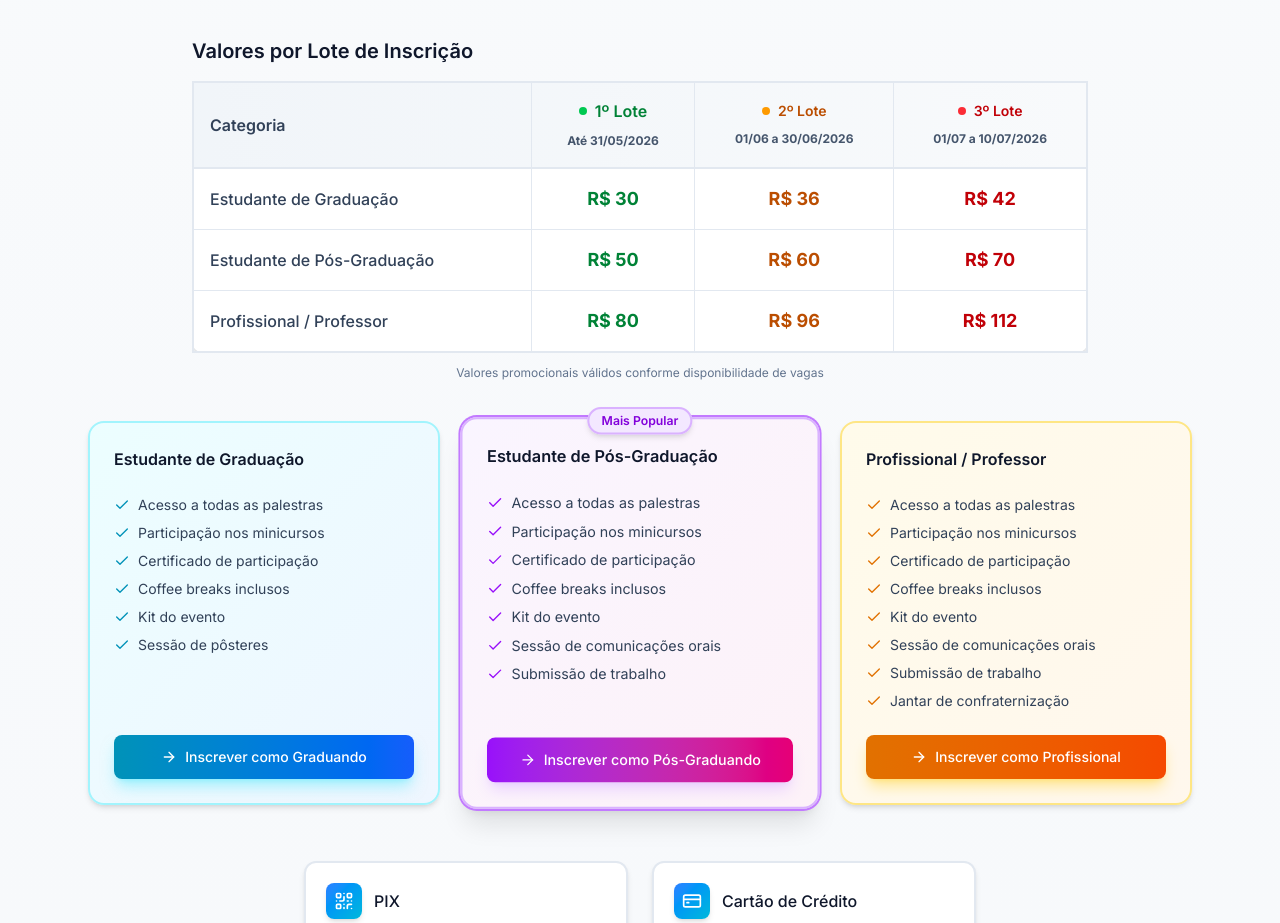
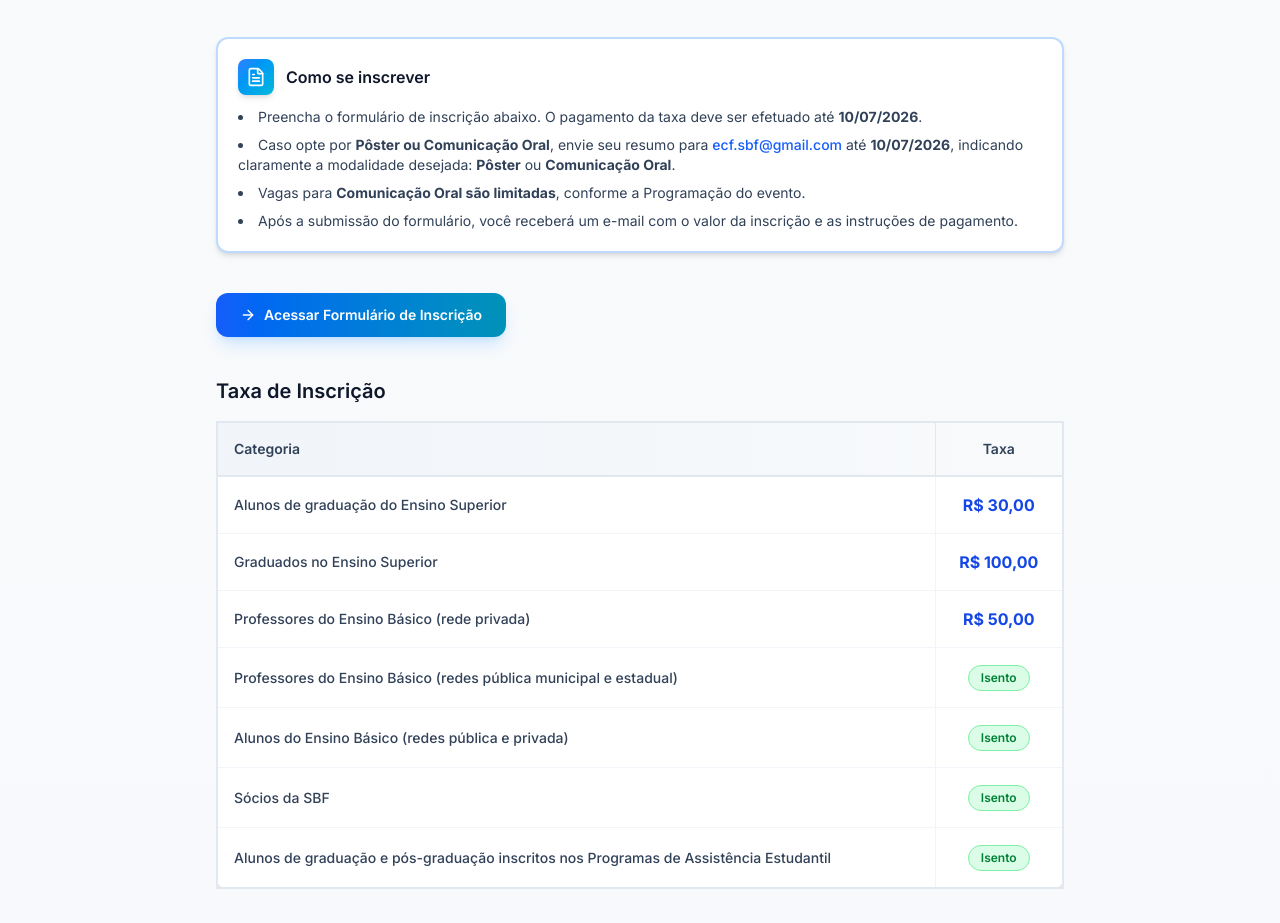
Before and after one commit to henriqk0/physics-symposium-2026-loading-page, an Astro site: page /physics-symposium-2026-loading-page/inscricoes in a window 1280 px wide. Shown: the part 151-1074 px from the top of the page. Built offline with nearby package versions, Linux system fonts and the light colour scheme; Astro itself is replaced by a stand-in of ours.

Commit message:
style: updating registration information to newer informations

```diff
--- a/src/components/Registration.astro
+++ b/src/components/Registration.astro
@@ -1,257 +1,226 @@
 ---
-import { Check, ArrowRight, CreditCard, QrCode, AlertCircle } from "@lucide/astro";
+import {
+  ArrowRight,
+  CreditCard,
+  QrCode,
+  AlertCircle,
+  FileText,
+} from "@lucide/astro";
 
 const base = import.meta.env.BASE_URL;
 
-const plans = [
+const fees = [
   {
-    id: "grad",
-    title: "Estudante de Graduação",
-    price: 30,
-    color: "cyan",
-    features: [
-      "Acesso a todas as palestras",
-      "Participação nos minicursos",
-      "Certificado de participação",
-      "Coffee breaks inclusos",
-      "Kit do evento",
-      "Sessão de pôsteres",
-    ],
-    cta: "Inscrever como Graduando",
+    category: "Alunos de graduação do Ensino Superior",
+    price: "R$ 30,00",
+    isento: false,
   },
   {
-    id: "posgrad",
-    title: "Estudante de Pós-Graduação",
-    price: 50,
-    color: "purple",
-    featured: true,
-    features: [
-      "Acesso a todas as palestras",
-      "Participação nos minicursos",
-      "Certificado de participação",
-      "Coffee breaks inclusos",
-      "Kit do evento",
-      "Sessão de comunicações orais",
-      "Submissão de trabalho",
-    ],
-    cta: "Inscrever como Pós-Graduando",
+    category: "Graduados no Ensino Superior",
+    price: "R$ 100,00",
+    isento: false,
   },
   {
-    id: "prof",
-    title: "Profissional / Professor",
-    price: 80,
-    color: "amber",
-    features: [
-      "Acesso a todas as palestras",
-      "Participação nos minicursos",
-      "Certificado de participação",
-      "Coffee breaks inclusos",
-      "Kit do evento",
-      "Sessão de comunicações orais",
-      "Submissão de trabalho",
-      "Jantar de confraternização",
-    ],
-    cta: "Inscrever como Profissional",
+    category: "Professores do Ensino Básico (rede privada)",
+    price: "R$ 50,00",
+    isento: false,
+  },
+  {
+    category:
+      "Professores do Ensino Básico (redes pública municipal e estadual)",
+    price: null,
+    isento: true,
+  },
+  {
+    category: "Alunos do Ensino Básico (redes pública e privada)",
+    price: null,
+    isento: true,
+  },
+  { category: "Sócios da SBF", price: null, isento: true },
+  {
+    category:
+      "Alunos de graduação e pós-graduação inscritos nos Programas de Assistência Estudantil",
+    price: null,
+    isento: true,
   },
 ];
-
-const colorMap: Record<string, { border: string; bg: string; text: string; btn: string; badge: string }> = {
-  cyan: {
-    border: "border-cyan-200",
-    bg: "bg-gradient-to-br from-cyan-50 to-blue-50",
-    text: "text-cyan-600",
-    btn: "bg-gradient-to-r from-cyan-600 to-blue-600 hover:from-cyan-700 hover:to-blue-700 shadow-cyan-300/50",
-    badge: "bg-cyan-100 border-cyan-300 text-cyan-700",
-  },
-  purple: {
-    border: "border-purple-300",
-    bg: "bg-gradient-to-br from-purple-50 to-pink-50",
-    text: "text-purple-600",
-    btn: "bg-gradient-to-r from-purple-600 to-pink-600 hover:from-purple-700 hover:to-pink-700 shadow-purple-300/50",
-    badge: "bg-purple-100 border-purple-300 text-purple-700",
-  },
-  amber: {
-    border: "border-amber-200",
-    bg: "bg-gradient-to-br from-amber-50 to-orange-50",
-    text: "text-amber-600",
-    btn: "bg-gradient-to-r from-amber-600 to-orange-600 hover:from-amber-700 hover:to-orange-700 shadow-amber-300/50",
-    badge: "bg-amber-100 border-amber-300 text-amber-700",
-  },
-};
 ---
 
 <section id="inscricao" class="bg-gradient-to-b from-slate-50 to-blue-50/30">
-  <div class="py-20 px-4 sm:px-6 max-w-6xl mx-auto">
+  <div class="py-20 px-4 sm:px-6 max-w-4xl mx-auto">
+    <!-- Header -->
     <div class="mb-10">
-      <h2 class="text-slate-900 text-3xl font-bold mb-2">
-        Inscrições
-      </h2>
+      <h2 class="text-slate-900 text-3xl font-bold mb-2">Inscrições</h2>
       <p class="text-slate-600">
-        Inscrições até <strong>10 de julho de 2026</strong> • Vagas limitadas
+        Inscrições até <strong>10 de julho de 2026</strong> • Vagas para Comunicação
+        Oral limitadas
       </p>
     </div>
 
-    <div class="mb-10 max-w-4xl mx-auto">
-      <h3 class="text-slate-900 text-xl font-semibold mb-4">Valores por Lote de Inscrição</h3>
+    <!-- Instructions box -->
+    <div
+      class="mb-10 p-5 bg-white border-2 border-blue-200 rounded-xl shadow-md"
+    >
+      <div class="flex items-center gap-3 mb-3">
+        <div
+          class="w-9 h-9 rounded-lg bg-gradient-to-br from-blue-500 to-cyan-500 flex items-center justify-center shadow-md"
+        >
+          <FileText class="w-5 h-5 text-white" />
+        </div>
+        <h3 class="text-slate-900 font-semibold text-base">
+          Como se inscrever
+        </h3>
+      </div>
+      <ul class="space-y-2 text-sm text-slate-700 list-disc list-inside">
+        <li>
+          Preencha o formulário de inscrição abaixo. O pagamento da taxa deve
+          ser efetuado até <strong>10/07/2026</strong>.
+        </li>
+        <li>
+          Caso opte por <strong>Pôster ou Comunicação Oral</strong>, envie seu
+          resumo para
+          <a href="mailto:ecf.sbf@gmail.com" class="text-blue-600 font-medium"
+            >ecf.sbf@gmail.com</a
+          >
+          até <strong>10/07/2026</strong>, indicando claramente a modalidade
+          desejada: <strong>Pôster</strong> ou <strong>Comunicação Oral</strong
+          >.
+        </li>
+        <li>
+          Vagas para <strong>Comunicação Oral são limitadas</strong>, conforme a
+          Programação do evento.
+        </li>
+        <li>
+          Após a submissão do formulário, você receberá um e-mail com o valor da
+          inscrição e as instruções de pagamento.
+        </li>
+      </ul>
+    </div>
 
+    <!-- CTA Button -->
+    <div class="mb-10">
+      <a
+        href={`${base}/inscricoes`}
+        class="inline-flex items-center gap-2 px-6 py-3 rounded-xl bg-gradient-to-r from-blue-600 to-cyan-600 hover:from-blue-700 hover:to-cyan-700 text-white font-semibold text-sm shadow-lg shadow-blue-300/40 transition-all duration-200 hover:-translate-y-0.5"
+      >
+        <ArrowRight class="w-4 h-4" />
+        Acessar Formulário de Inscrição
+      </a>
+    </div>
+
+    <!-- Fees Table -->
+    <div class="mb-10">
+      <h3 class="text-slate-900 text-xl font-semibold mb-4">
+        Taxa de Inscrição
+      </h3>
       <div class="overflow-x-auto -mx-4 sm:mx-0">
-        <table class="w-full bg-white border-2 border-slate-200 rounded-xl shadow-md min-w-[370px]">
+        <table
+          class="w-full bg-white border-2 border-slate-200 rounded-xl shadow-md min-w-[360px]"
+        >
           <thead>
             <tr class="bg-gradient-to-r from-slate-100 to-slate-50">
-              <th class="p-2 sm:p-4 text-left text-slate-700 font-semibold border-b-2 border-slate-200 text-sm sm:text-base">
+              <th
+                class="p-3 sm:p-4 text-left text-slate-700 font-semibold border-b-2 border-slate-200 text-sm"
+              >
                 Categoria
               </th>
-              <th class="p-2 sm:p-4 text-center border-b-2 border-l border-slate-200 text-sm sm:text-base">
-                <div class="flex items-center justify-center gap-2 mb-1">
-                  <div class="w-2 h-2 rounded-full bg-green-500"></div>
-                  <span class="text-green-700 font-semibold">1º Lote</span>
-                </div>
-                <span class="text-slate-600 text-xs">Até 31/05/2026</span>
-              </th>
-              <th class="p-2 sm:p-4 text-center border-b-2 border-l border-slate-200 text-sm sm:text-base">
-                <div class="flex items-center justify-center gap-2 mb-1">
-                  <div class="w-2 h-2 rounded-full bg-amber-500"></div>
-                  <span class="text-amber-700 font-semibold text-xs sm:text-sm">2º Lote</span>
-                </div>
-                <span class="text-slate-600 text-xs">01/06 a 30/06/2026</span>
-              </th>
-              <th class="p-2 sm:p-4 text-center border-b-2 border-l border-slate-200 text-sm sm:text-base">
-                <div class="flex items-center justify-center gap-2 mb-1">
-                  <div class="w-2 h-2 rounded-full bg-red-500"></div>
-                  <span class="text-red-700 font-semibold text-xs sm:text-sm">3º Lote</span>
-                </div>
-                <span class="text-slate-600 text-xs">01/07 a 10/07/2026</span>
+              <th
+                class="p-3 sm:p-4 text-center text-slate-700 font-semibold border-b-2 border-l border-slate-200 text-sm w-32"
+              >
+                Taxa
               </th>
             </tr>
           </thead>
           <tbody>
-            <tr class="hover:bg-slate-50 transition-colors">
-              <td class="p-2 sm:p-4 text-slate-700 font-medium border-b border-slate-200 text-sm sm:text-base">
-                Estudante de Graduação
-              </td>
-              <td class="p-2 sm:p-4 text-center border-b border-l border-slate-200 text-sm sm:text-base">
-                <span class="text-green-700 font-bold text-lg">R$ 30</span>
-              </td>
-              <td class="p-2 sm:p-4 text-center border-b border-l border-slate-200 text-sm sm:text-base">
-                <span class="text-amber-700 font-bold text-lg">R$ 36</span>
-              </td>
-              <td class="p-2 sm:p-4 text-center border-b border-l border-slate-200 text-sm sm:text-base">
-                <span class="text-red-700 font-bold text-lg">R$ 42</span>
-              </td>
-            </tr>
-            <tr class="hover:bg-slate-50 transition-colors">
-              <td class="p-2 sm:p-4 text-slate-700 font-medium border-b border-slate-200 text-sm sm:text-base">
-                Estudante de Pós-Graduação
-              </td>
-              <td class="p-2 sm:p-4 text-center border-b border-l border-slate-200 text-sm sm:text-base">
-                <span class="text-green-700 font-bold text-lg">R$ 50</span>
-              </td>
-              <td class="p-2 sm:p-4 text-center border-b border-l border-slate-200 text-sm sm:text-base">
-                <span class="text-amber-700 font-bold text-lg">R$ 60</span>
-              </td>
-              <td class="p-2 sm:p-4 text-center border-b border-l border-slate-200 text-sm sm:text-base">
-                <span class="text-red-700 font-bold text-lg">R$ 70</span>
-              </td>
-            </tr>
-            <tr class="hover:bg-slate-50 transition-colors">
-              <td class="p-4 text-slate-700 font-medium">
-                Profissional / Professor
-              </td>
-              <td class="p-4 text-center border-l border-slate-200">
-                <span class="text-green-700 font-bold text-lg">R$ 80</span>
-              </td>
-              <td class="p-4 text-center border-l border-slate-200">
-                <span class="text-amber-700 font-bold text-lg">R$ 96</span>
-              </td>
-              <td class="p-4 text-center border-l border-slate-200">
-                <span class="text-red-700 font-bold text-lg">R$ 112</span>
-              </td>
-            </tr>
+            {
+              fees.map((fee) => (
+                <tr class="hover:bg-slate-50 transition-colors">
+                  <td class="p-3 sm:p-4 text-slate-700 font-medium border-b border-slate-100 text-sm">
+                    {fee.category}
+                  </td>
+                  <td class="p-3 sm:p-4 text-center border-b border-l border-slate-100">
+                    {fee.isento ? (
+                      <span class="inline-block px-3 py-1 text-xs font-semibold rounded-full bg-green-100 border border-green-300 text-green-700">
+                        Isento
+                      </span>
+                    ) : (
+                      <span class="text-blue-700 font-bold text-base">
+                        {fee.price}
+                      </span>
+                    )}
+                  </td>
+                </tr>
+              ))
+            }
           </tbody>
         </table>
       </div>
-
-      <p class="text-slate-500 text-xs mt-3 text-center">
-        Valores promocionais válidos conforme disponibilidade de vagas
-      </p>
     </div>
 
-    <div class="grid sm:grid-cols-3 gap-6 mb-14">
-      {plans.map((plan) => {
-        const c = colorMap[plan.color];
-        return (
-          <div
-            class={`relative flex flex-col p-6 rounded-2xl border-2 ${c.border} ${c.bg} ${
-              plan.featured ? "ring-2 ring-purple-400 scale-[1.02] shadow-xl" : "shadow-md"
-            } transition-all duration-200 hover:shadow-xl`}
-          >
-            {plan.featured && (
-              <div class="absolute -top-3 left-1/2 -translate-x-1/2">
-                <span class={`px-3 py-1 rounded-full text-xs font-semibold border-2 ${c.badge} shadow-md`}>
-                  Mais Popular
-                </span>
-              </div>
-            )}
-
-            <div class="mb-6">
-              <h3 class="text-slate-900 font-semibold text-base">{plan.title}</h3>
-            </div>
-
-            <ul class="space-y-2 flex-1 mb-6">
-              {plan.features.map((feature) => (
-                <li class="flex items-start gap-2 text-sm text-slate-700">
-                  <Check class={`w-4 h-4 ${c.text} flex-shrink-0 mt-0.5`} />
-                  {feature}
-                </li>
-              ))}
-            </ul>
-
-            <a
-              href={`${base}/inscricoes`}
-              class={`flex items-center justify-center gap-2 w-full py-3 rounded-lg ${c.btn} text-white text-sm font-medium transition-all duration-200 shadow-lg hover:-translate-y-0.5`}
-            >
-              <ArrowRight class="w-4 h-4" />
-              {plan.cta}
-            </a>
-          </div>
-        );
-      })}
-    </div>
-
+    <!-- Payment Methods -->
     <div class="grid sm:grid-cols-2 gap-6 max-w-2xl mx-auto mb-10">
       <div class="p-5 bg-white border-2 border-slate-200 rounded-xl shadow-md">
         <div class="flex items-center gap-3 mb-3">
-          <div class="w-9 h-9 rounded-lg bg-gradient-to-br from-blue-500 to-cyan-500 flex items-center justify-center shadow-md">
+          <div
+            class="w-9 h-9 rounded-lg bg-gradient-to-br from-blue-500 to-cyan-500 flex items-center justify-center shadow-md"
+          >
             <QrCode class="w-5 h-5 text-white" />
           </div>
           <h4 class="text-slate-900 font-medium">PIX</h4>
         </div>
         <p class="text-slate-600 text-sm">
-          Pagamento instantâneo via PIX. Chave disponível no link de pagamento após seleção da categoria.
+          Pagamento instantâneo via PIX. Chave e instruções serão enviadas por
+          e-mail após a submissão do formulário.
         </p>
       </div>
       <div class="p-5 bg-white border-2 border-slate-200 rounded-xl shadow-md">
         <div class="flex items-center gap-3 mb-3">
-          <div class="w-9 h-9 rounded-lg bg-gradient-to-br from-blue-500 to-cyan-500 flex items-center justify-center shadow-md">
+          <div
+            class="w-9 h-9 rounded-lg bg-gradient-to-br from-blue-500 to-cyan-500 flex items-center justify-center shadow-md"
+          >
             <CreditCard class="w-5 h-5 text-white" />
           </div>
           <h4 class="text-slate-900 font-medium">Cartão de Crédito</h4>
         </div>
         <p class="text-slate-600 text-sm">
-          Parcelamento em até 3x sem juros via PagSeguro, disponível no link de pagamento.
+          Parcelamento em até 3x sem juros via PagSeguro. Instruções disponíveis
+          após resposta por e-mail.
         </p>
       </div>
     </div>
 
-    <div class="flex items-start gap-3 p-4 bg-white border-2 border-blue-200 rounded-xl max-w-2xl mx-auto shadow-md">
+    <!-- Alert -->
+    <div
+      class="flex items-start gap-3 p-4 bg-white border-2 border-blue-200 rounded-xl max-w-2xl mx-auto shadow-md"
+    >
       <AlertCircle class="w-5 h-5 text-blue-600 flex-shrink-0 mt-0.5" />
       <div class="text-sm text-slate-700">
         <p class="text-slate-900 font-medium mb-1">Informações Importantes</p>
         <ul class="space-y-1 text-xs list-disc list-inside">
-          <li>Após o pagamento, envie o comprovante para <span class="text-blue-600 font-medium">ecfsbf2026@ifes.edu.br</span></li>
-          <li>Comprovante de matrícula obrigatório para estudantes</li>
-          <li>Dúvidas? Entre em contato via e-mail ou WhatsApp (27) 99999-0000</li>
-          <li>Vagas limitadas a 250 participantes no total</li>
+          <li>
+            Resumos para Pôster ou Comunicação Oral: envie para
+            <a href="mailto:ecf.sbf@gmail.com" class="text-blue-600 font-medium"
+              >ecf.sbf@gmail.com</a
+            >
+            até <strong>10/07/2026</strong>
+          </li>
+          <li>
+            Indique claramente no e-mail a modalidade: <strong>Pôster</strong> ou
+            <strong>Comunicação Oral</strong>
+          </li>
+          <li>
+            Vagas para Comunicação Oral são limitadas — consulte a Programação
+            do evento
+          </li>
+          <li>
+            Participantes isentos devem comprovar a condição no formulário de
+            inscrição
+          </li>
+          <li>
+            Dúvidas? Entre em contato: <a
+              href="mailto:ecf.sbf@gmail.com"
+              class="text-blue-600 font-medium">ecf.sbf@gmail.com</a>
+          </li>
         </ul>
       </div>
     </div>
```
